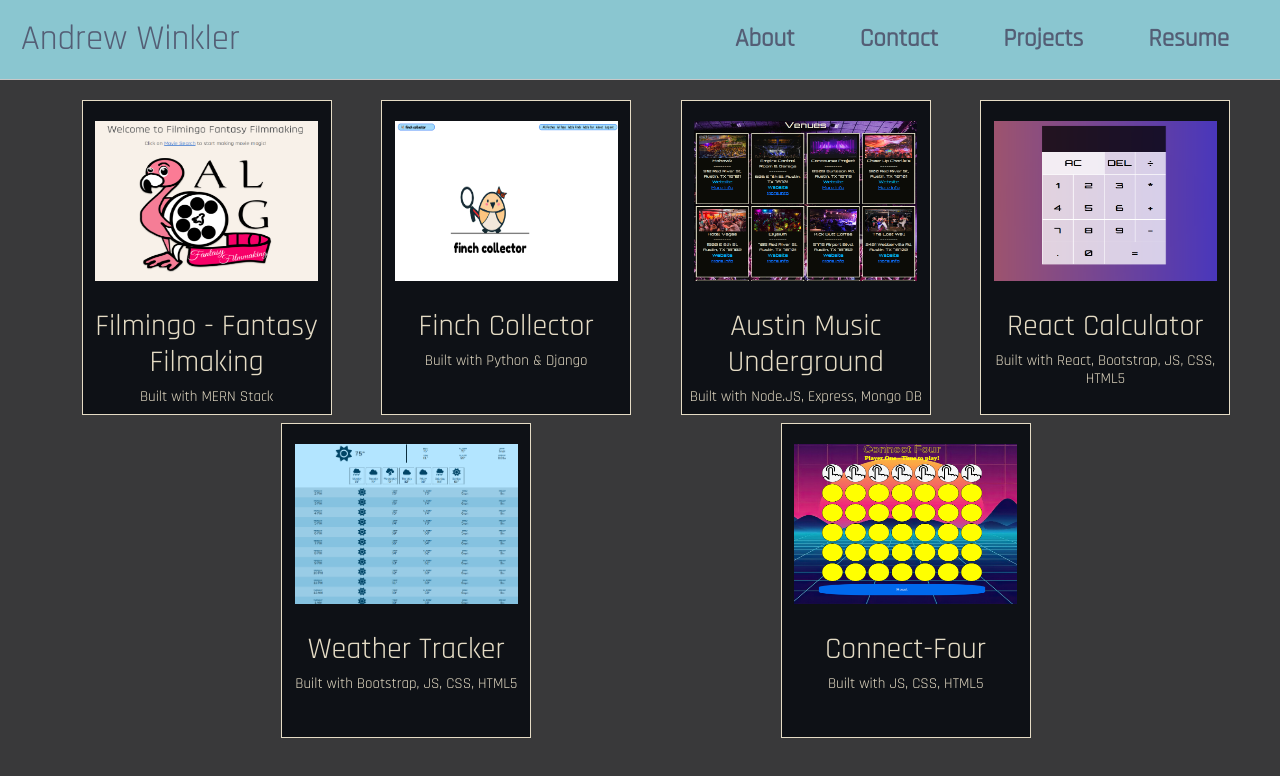
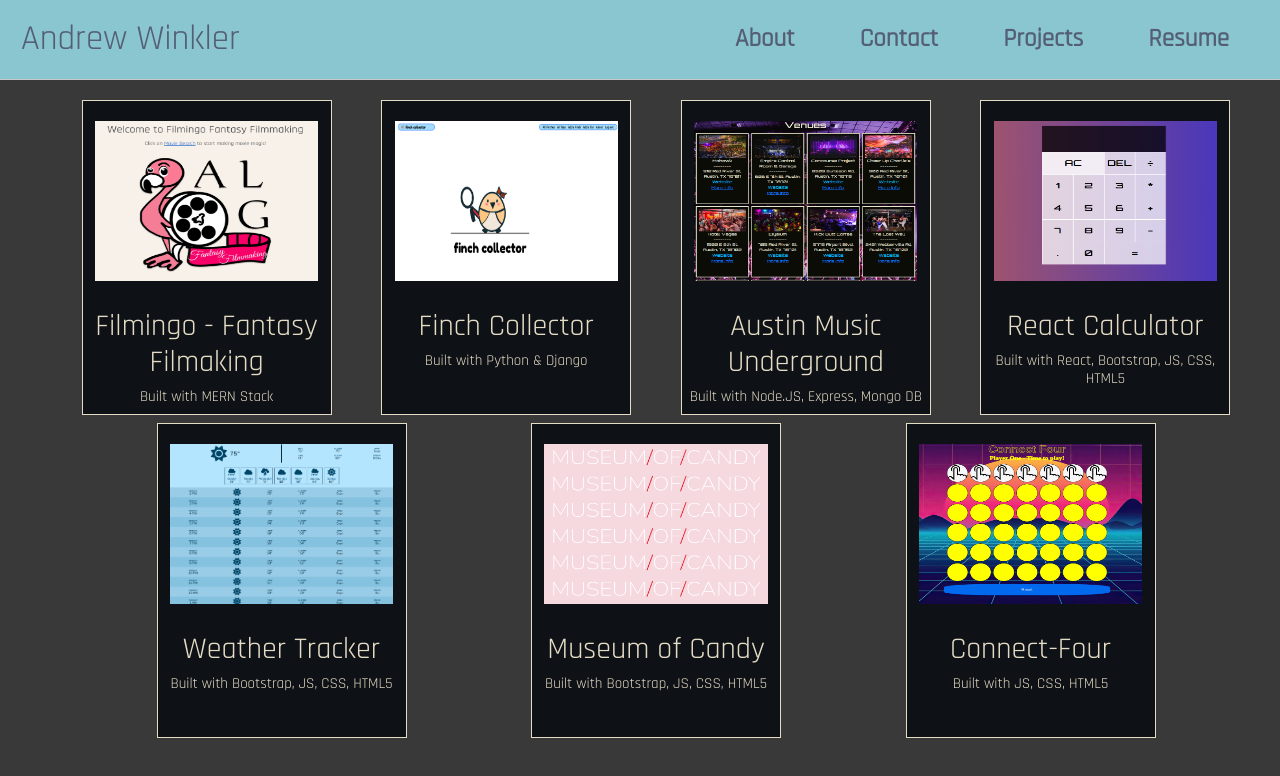
Before and after one commit to Metranohm/portfolio, a React (Create React App) app: page /projects in a window 1280 px wide. Shown: the top 776 px of the page. Built offline with nearby package versions, Linux system fonts and the light colour scheme.

Commit message:
add weather app

```diff
--- a/src/data/projects.js
+++ b/src/data/projects.js
@@ -32,20 +32,20 @@ const projects = [
     deploymentLink: 'https://aw-react-calculator.netlify.app/',
     technology: "React, Bootstrap, JS, CSS, HTML5"
   },{
-      title: 'Weather Tracker',
-      description: "The Museum of Candy website is an interactive experience that takes you on a tour through the history of candy. Built using HTML, JavaScript and Bootstrap CSS, the website offers a fun and engaging way to learn about the sweet treats we all love.",
-      image: '/weathertracker.png',
-      repositoryLink: 'https://github.com/Metranohm/weather-app',
-      deploymentLink: 'https://andrews-weather-app.netlify.app/',
-      technology: "Bootstrap, JS, CSS, HTML5",
-    },  // {
-  //   title: 'Museum of Candy',
-  //   description: "The Museum of Candy website is an interactive experience that takes you on a tour through the history of candy. Built using HTML, JavaScript and Bootstrap CSS, the website offers a fun and engaging way to learn about the sweet treats we all love.",
-  //   image: '/museumofcandy.png',
-  //   repositoryLink: 'https://github.com/Metranohm/museum-of-candy',
-  //   deploymentLink: 'https://aw-react-calculator.netlify.app/',
-  //   technology: "Bootstrap, JS, CSS, HTML5"
-  // },
+    title: 'Weather Tracker',
+    description: "The Weather Tracker is an app that utilizes a realtime weather API to provide accurate predictions based on where the user is logged in. The weather app was build using JavaScript, HTML & CSS.",
+    image: '/weathertracker.png',
+    repositoryLink: 'https://github.com/Metranohm/weather-app',
+    deploymentLink: 'https://andrews-weather-app.netlify.app/',
+    technology: "Bootstrap, JS, CSS, HTML5",
+    },{
+    title: 'Museum of Candy',
+    description: "The Museum of Candy website is an interactive experience that takes you on a tour through the history of candy. Built using HTML, JavaScript and Bootstrap CSS, the website offers a fun and engaging way to learn about the sweet treats we all love.",
+    image: '/museumofcandy.png',
+    repositoryLink: 'https://github.com/Metranohm/museum-of-candy',
+    deploymentLink: 'https://andrews-museum-of-candy.netlify.app/',
+    technology: "Bootstrap, JS, CSS, HTML5"
+    },
   {
     title: 'Connect-Four',
     description: "Connect Four is a classic 2 player game in which the goal is to get four of your pieces in a row. This version of the game has a vaporwave style and was built using HTML, CSS, and JavaScript.",
```
